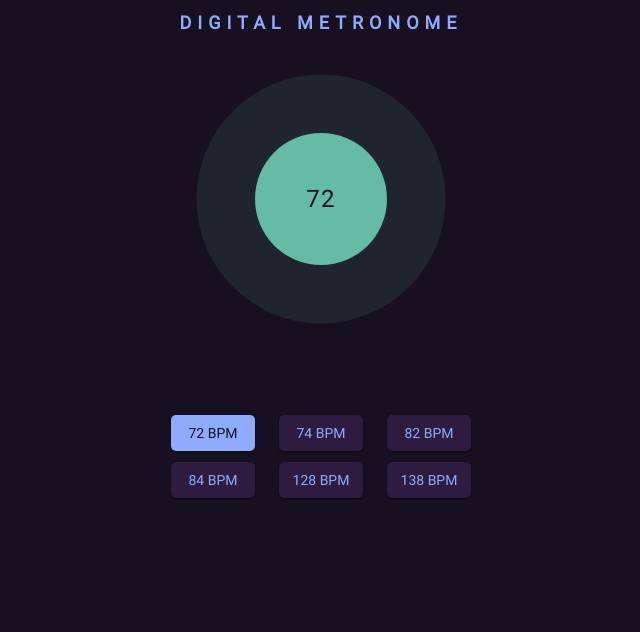
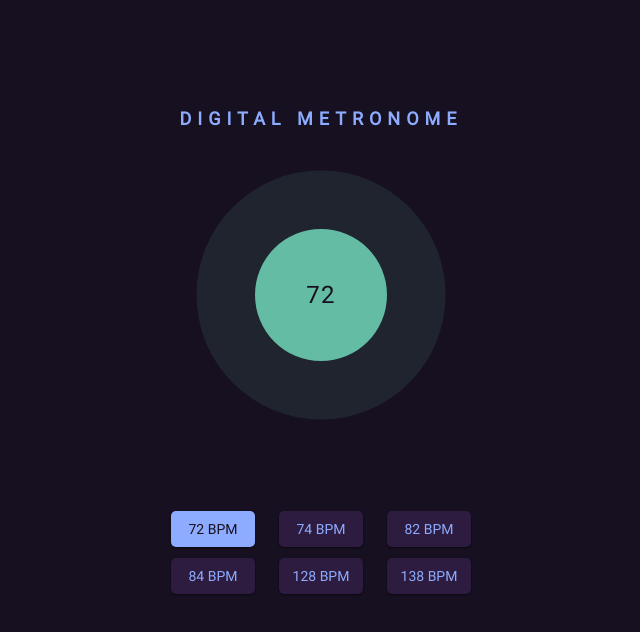
Before and after one commit to pontapaul/metronome, a React app: page / in a window 1280 px wide. Shown: the whole page, without its empty margins (319-959 px from the left). Built offline with nearby package versions, Linux system fonts and the light colour scheme.

Commit message:
Center metronome component to the window

```diff
--- a/src/style.scss
+++ b/src/style.scss
@@ -27,8 +27,21 @@
   font-family: Roboto-Regular, sans-serif;
 }
 
+html,body{
+  height:100%;
+  padding:0;
+  margin:0;
+}
+
 body {
   background: rgb(22, 16, 32);
+
+  #metronome {
+    width:100%;
+    height:100%;
+    display:flex;
+    justify-content:center;
+    align-items:center;
 
     h1 {
       color: rgb(142, 172, 255);
@@ -82,9 +95,11 @@ body {
           color: rgb(22, 16, 32);
           cursor: default;
         }
+
         &:focus {
           outline: none;
         }
       }
     }
   }
+}
```
Lines whose indentation alone changed are shown as unchanged.
